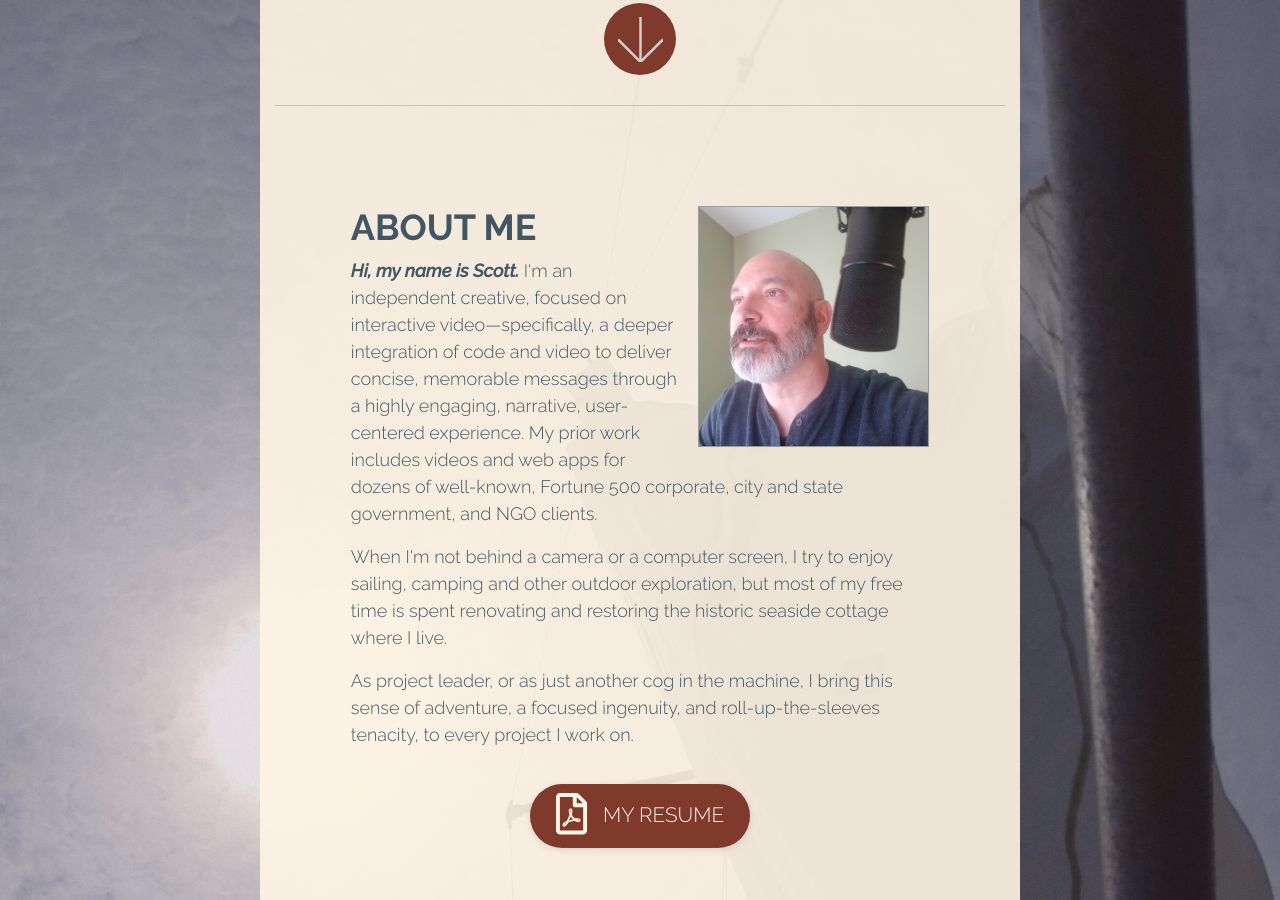
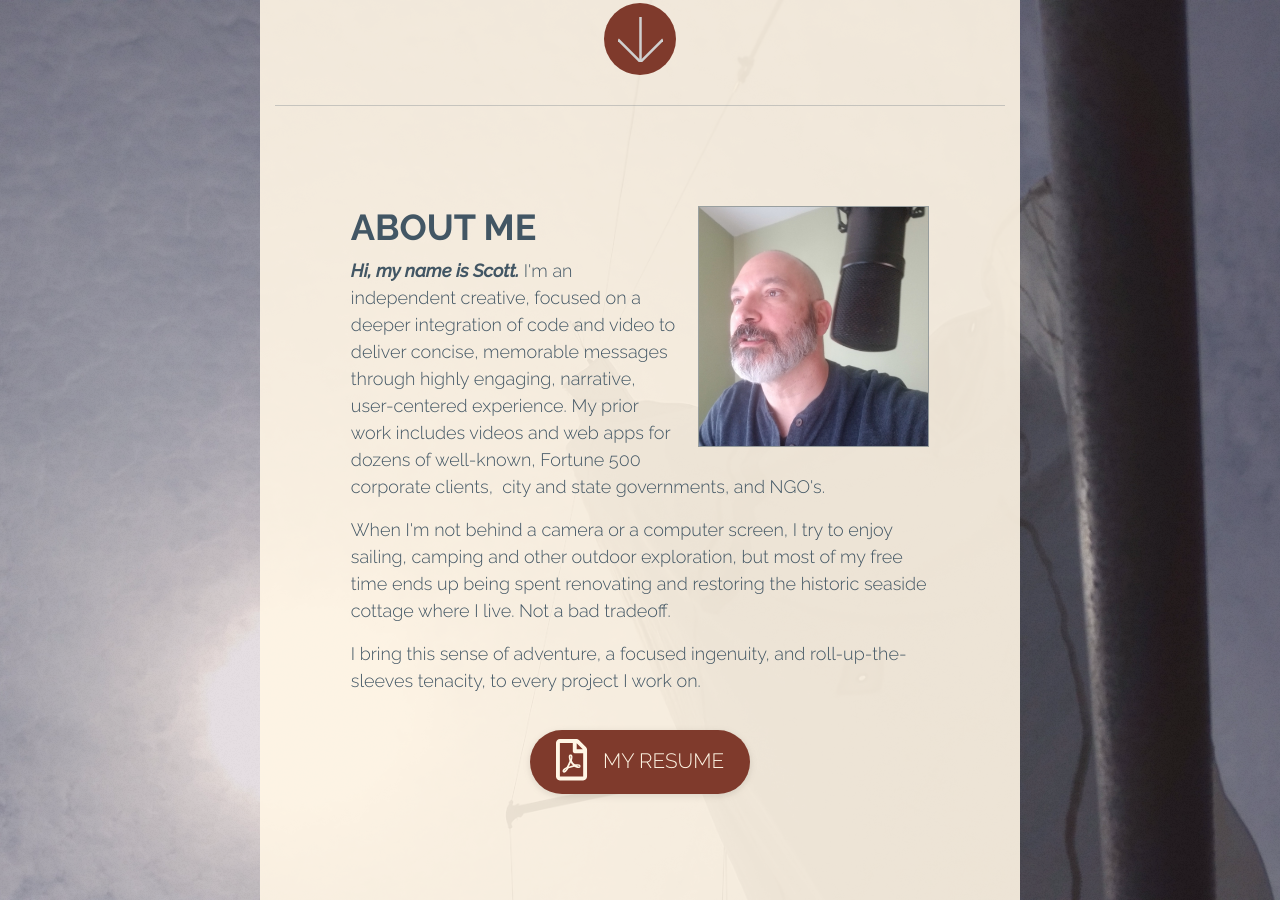
Before and after one commit to vi-vi-io/Portfolio-page, a Jekyll site: the page built from index.md, in a window 1280 px wide and 900 px high, scrolled down 2157 px. Built offline with Jekyll 4.4.1, drawn with Linux system fonts in a browser that asks for light colours; nearby versions of some CDN libraries; some of the changed text lies outside the part shown.

Commit message:
text changes: wk, abt, ctct

```diff
--- a/_includes/about.html
+++ b/_includes/about.html
@@ -7,9 +7,9 @@
 					<div class="">
 						<img src="./assets/images/scott.jpg" alt="picture of Scott">
 						<h2>About me</h2>
-						<p><span class="para-intro">Hi, my name is Scott.</span> I'm an independent creative, focused on interactive video&mdash;specifically, a deeper integration of code and video to deliver concise, memorable messages through a highly engaging, narrative, user-centered experience. My prior work includes videos and web apps for dozens of well-known, Fortune 500 corporate, city and state government, and NGO clients.</p>
-						<p>When I'm not behind a camera or a computer screen, I try to enjoy sailing, camping and other outdoor exploration, but most of my free time is spent renovating and restoring the historic seaside cottage where I live.</p>
-						<p>As project leader, or as just another cog in the machine, I bring this sense of adventure, a focused ingenuity, and roll-up-the-sleeves tenacity, to every project I work on.</p>
+						<p><span class="para-intro">Hi, my name is Scott.</span> I'm an independent creative, focused on a deeper integration of code and video to deliver concise, memorable messages through highly engaging, narrative, user-centered experience. My prior work includes videos and web apps for dozens of well-known, Fortune 500 corporate clients,  city and state governments, and NGO's.</p>
+						<p>When I'm not behind a camera or a computer screen, I try to enjoy sailing, camping and other outdoor exploration, but most of my free time ends up being spent renovating and restoring the historic seaside cottage where I live. Not a bad tradeoff.</p>
+						<p>I bring this sense of adventure, a focused ingenuity, and roll-up-the-sleeves tenacity, to every project I work on.</p>
 					</div>
 				</div>
 				<div class="col-12">
--- a/_includes/contact.html
+++ b/_includes/contact.html
@@ -6,7 +6,8 @@
 			<div class="row">
 				<div class="col-10 offset-1">
 					<h2>Drop me a note</h2>
-					<p>If you've got a project in peril, if your team needs talent, if you have a video without vision, if your website is weak sauce....ok, that's enough.... You know what to do. I look forward to hearing from you.</p>
+					<p>If you've got a project in peril, if your team needs talent, if you have a video without vision, if your website is weak sauce....ok, that's enough.... You know what to do.</p>
+					<p>I look forward to hearing about your project, and discussing how we can accomplish your goals.</p>
 				</div>
 			</div>
 			<div class="row">
--- a/_includes/work.html
+++ b/_includes/work.html
@@ -7,7 +7,7 @@
 				<div class="col-10 offset-1">
 					<div class="">
 						<h2>What I do</h2>
-						<p>As a seasoned filmmaker, my work spans testimonial, educational, interview, documentary and promotional productions.  On-set or in post, my every decision or action, purposefully drives the message, to craft a captivating story that speaks directly to the intended audience.</p>
+						<p>As a seasoned filmmaker, my work spans testimonial, educational, interview, documentary and promotional productions.  On-set or in post, every decision and action purposefully drives the message, to craft a captivating story that speaks directly to the intended audience.</p>
 						<p>With an unwavering focus on User Experience, for nearly 20 years I've worked in front-end and server-side capacities, to create custom, mobile-first web apps. Check out my <a href="./assets/docs/rsVivilecchia_resume.pdf">resume</a> to see the specific technologies that I'm familiar with.</p>
 						<p>My broad skill set allows me to add value at all project phases—brainstorming, storyboarding/wireframing, writing, design, development, and delivery.</p>
 					</div>
```
